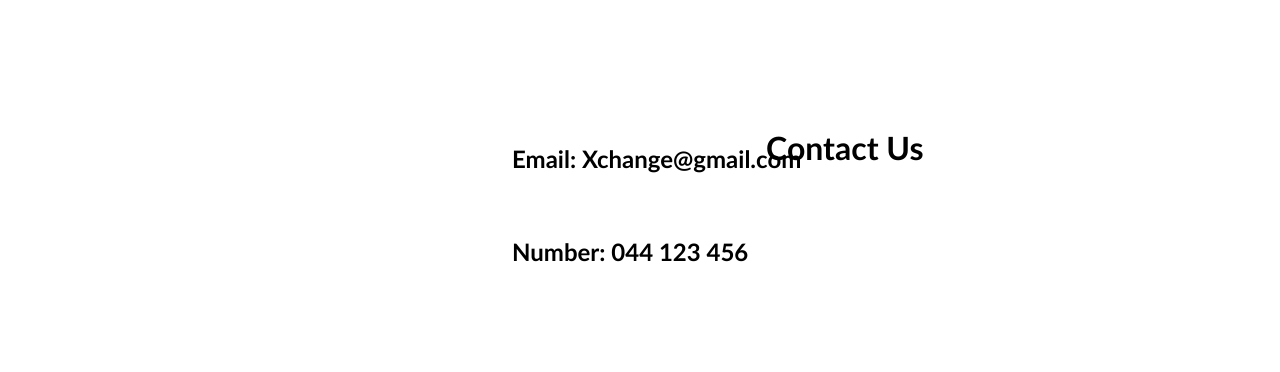
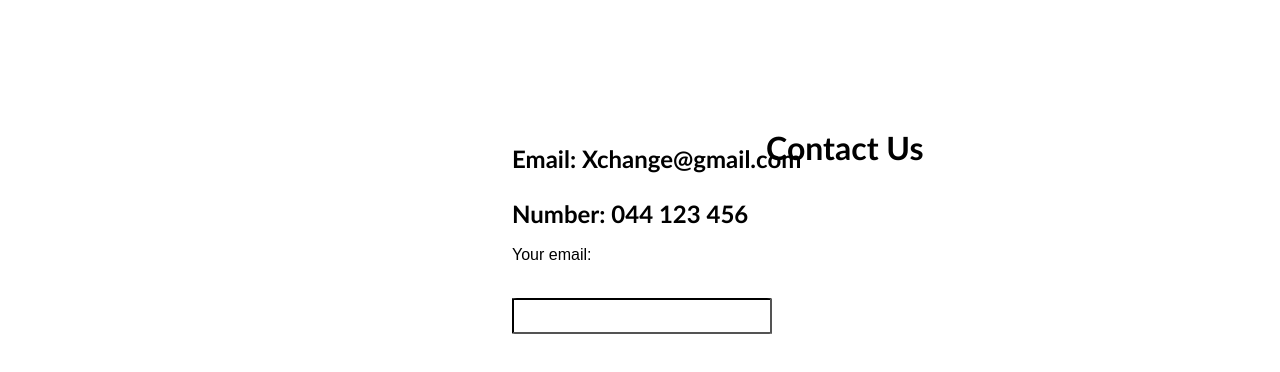
Before and after one commit to henor0/Projekti-Grupor, a plain HTML site: page index.html in a window 1280 px wide. Shown: the part 2512-2884 px from the top of the page. Drawn offline with Linux system fonts and the light colour scheme.

Commit message:
Finished

```diff
--- a/index.html
+++ b/index.html
@@ -116,6 +116,8 @@
 
 
     <section id="contact">
+        <p class="txt-p">Your email:</p>
+        <input type="text" class="txt-input" name="Your name">
         <img src="/img/contactus.webp" alt="" class="contact-us-img">
         <h1 class="contact-us"> Contact Us</h1>
         <h3 class="email">Email: Xchange@gmail.com</h3>
--- a/style.css
+++ b/style.css
@@ -333,8 +333,22 @@ h1{
     font-family:'Trebuchet MS', 'Lucida Sans Unicode', 'Lucida Grande', 'Lucida Sans', Arial, sans-serif;
 }
 .number{
-    margin-top: 5%;
+    margin-top: 2%;
     margin-left: 40%;
     font-size: 150%;
     font-family:'Trebuchet MS', 'Lucida Sans Unicode', 'Lucida Grande', 'Lucida Sans', Arial, sans-serif;
 }
+.txt-input{
+    position: absolute;
+    margin-top: 32%;
+    margin-left: 40%;
+    width: 20%;
+    height: 4%;
+    border-radius: 2%;
+    border-color: black;
+}
+.txt-p{
+    position: absolute;
+    margin-top: 28%;
+    margin-left: 40%;
+}
```
